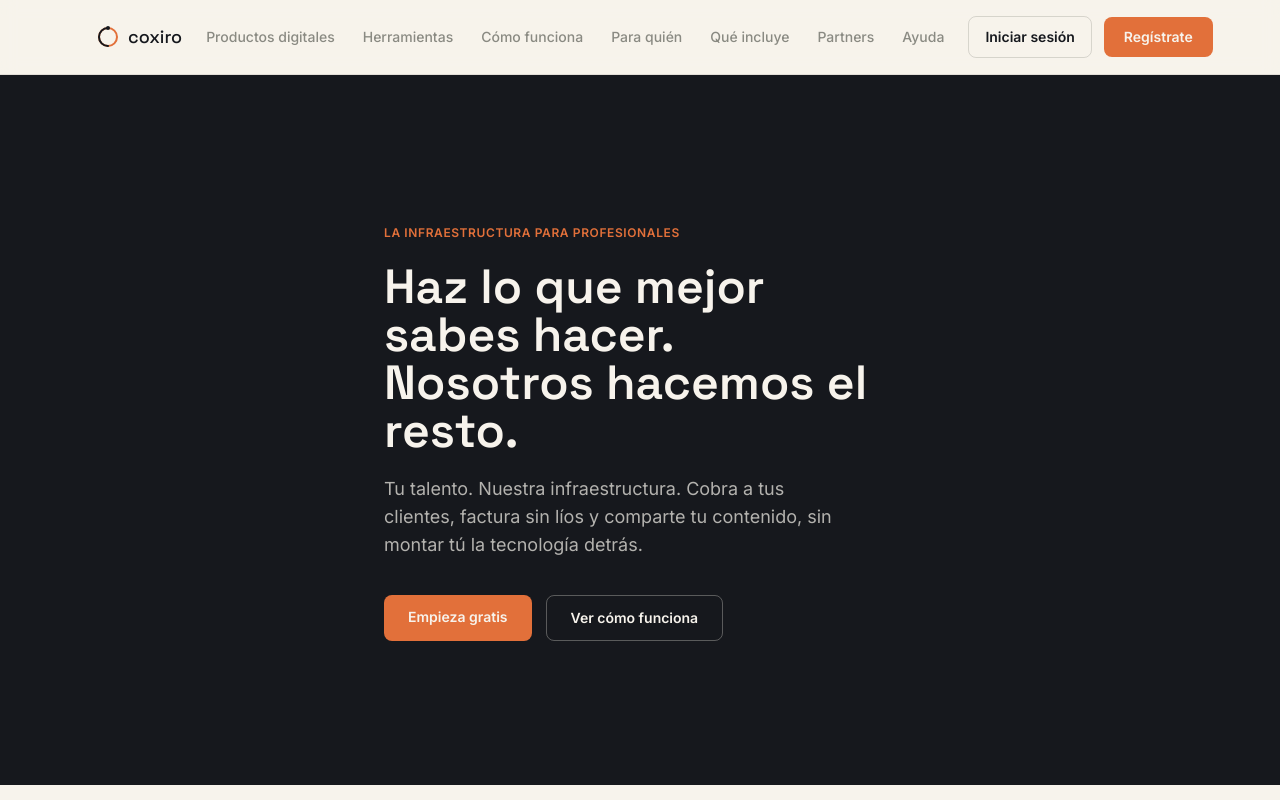
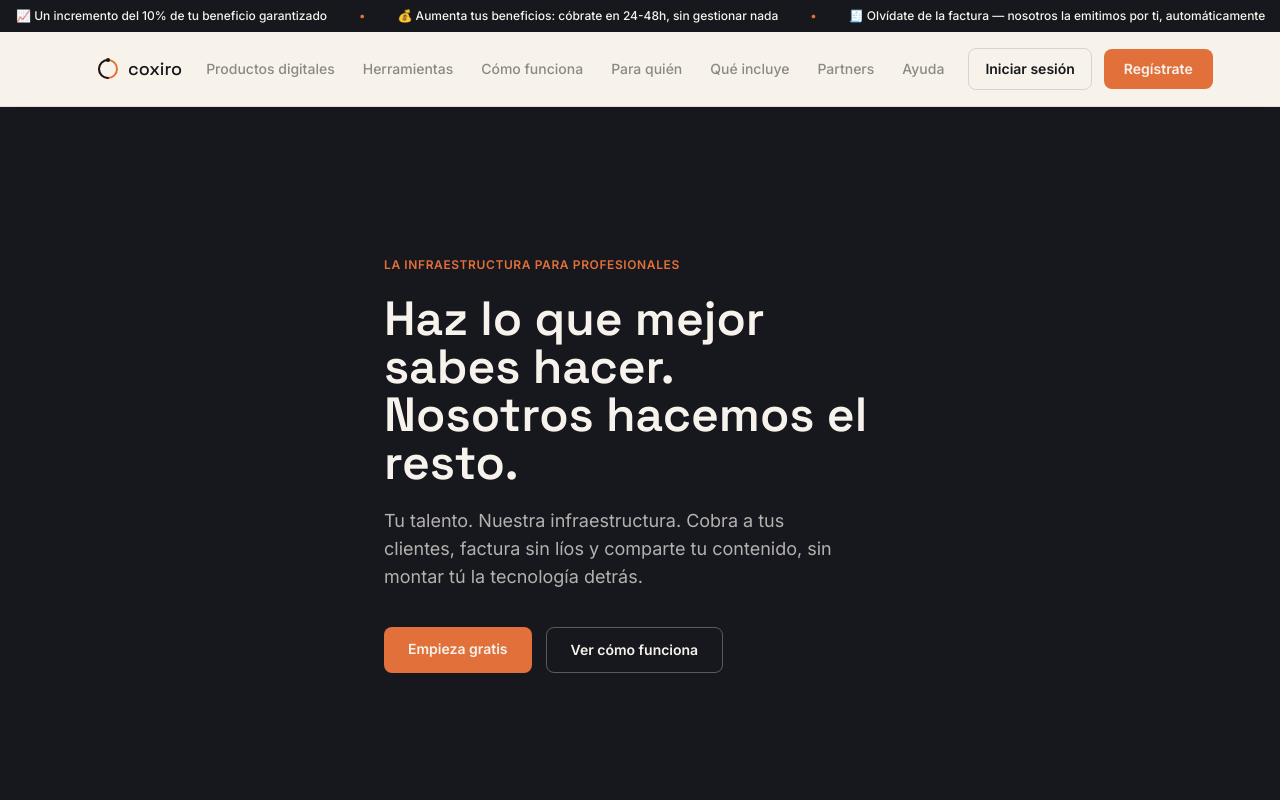
Before and after one commit to jennyanne919-pixel/COXIRO, a Next.js app: page / in a window 1280 px wide. Shown: the top 800 px of the page. Built offline with nearby package versions, Linux system fonts and the light colour scheme; no server answers.

Commit message:
Anadir banner deslizante de anuncios en la home

```diff
--- a/app/page.tsx
+++ b/app/page.tsx
@@ -42,6 +42,26 @@ export default async function LandingPage() {
 
   return (
     <main>
+      {/* Banner deslizante de anuncios */}
+      <div className="bg-ink text-paper overflow-hidden py-2 text-xs font-medium whitespace-nowrap">
+        <div className="inline-flex animate-marquee">
+          {[...Array(2)].map((_, i) => (
+            <span key={i} className="flex items-center gap-8 px-4">
+              <span>📈 Un incremento del 10% de tu beneficio garantizado</span>
+              <span className="text-copper">•</span>
+              <span>💰 Aumenta tus beneficios: cóbrate en 24-48h, sin gestionar nada</span>
+              <span className="text-copper">•</span>
+              <span>🧾 Olvídate de la factura — nosotros la emitimos por ti, automáticamente</span>
+              <span className="text-copper">•</span>
+              <span>📦 Aloja tus cursos, mentorías y contenido, todo en un mismo sitio</span>
+              <span className="text-copper">•</span>
+              <span>🔒 Cobros seguros con Stripe, domiciliación SEPA disponible</span>
+              <span className="text-copper">•</span>
+            </span>
+          ))}
+        </div>
+      </div>
+
       <header className="sticky top-0 z-50 bg-paper/90 backdrop-blur border-b border-stone/20">
         <div className="max-w-6xl mx-auto flex items-center justify-between px-6 md:px-8 py-4 gap-6">
           <a href="/" className="flex-shrink-0">
```
